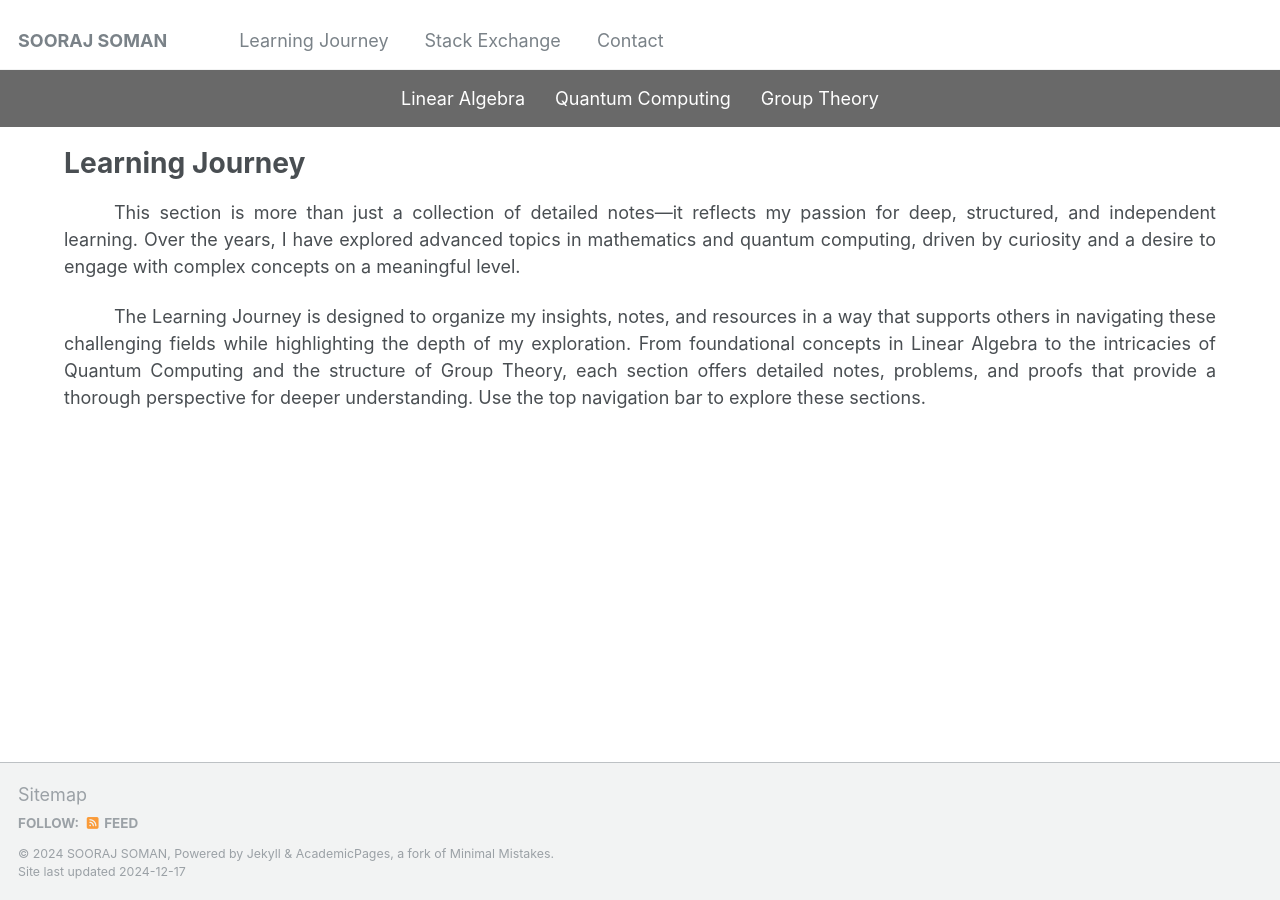
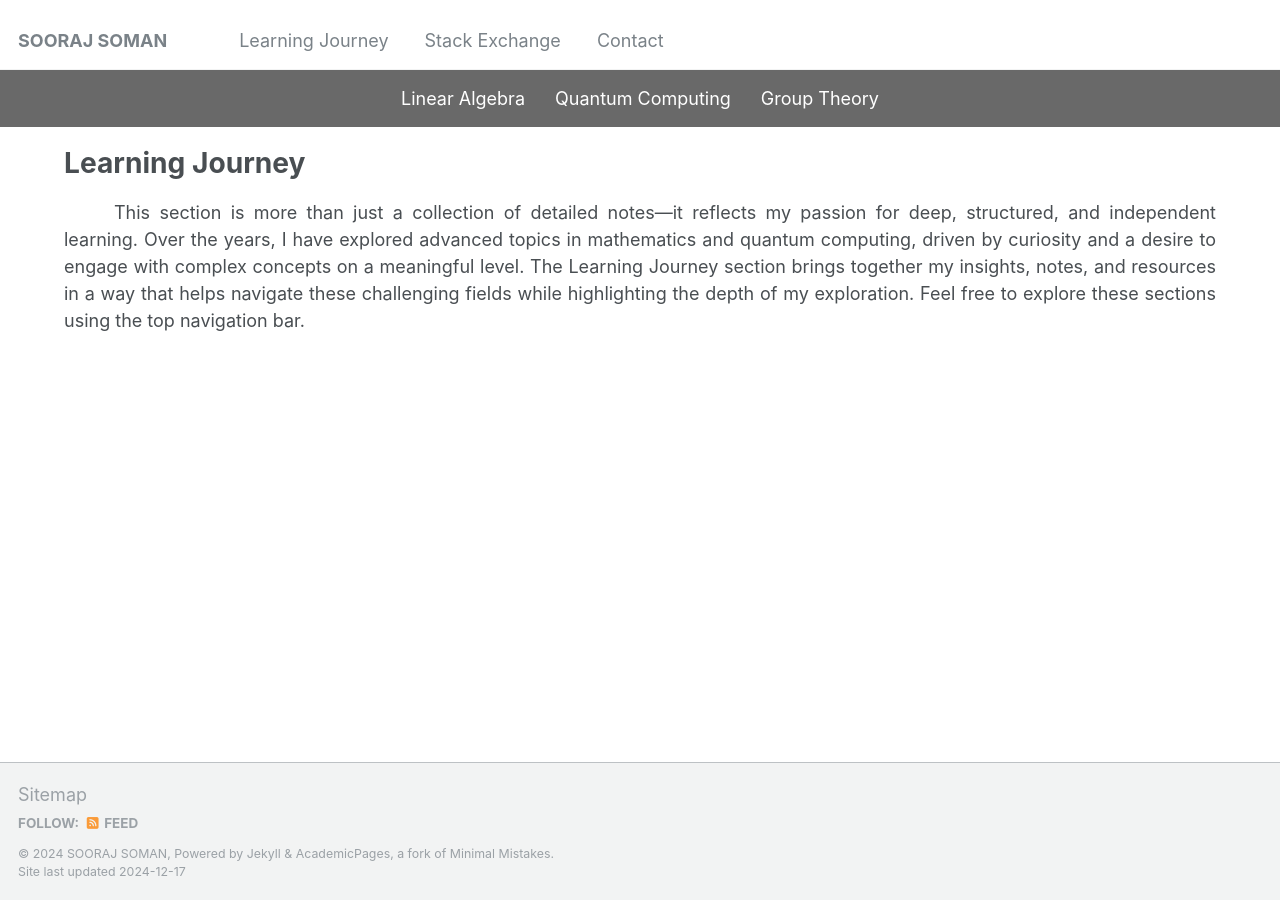
Before and after one commit to soorajss1729/soorajss1729.github.io, a Jekyll site: the page built from _learning/learning.md, in a window 1280 px wide. Built offline with Jekyll 4.4.1, drawn with Linux system fonts in a browser that asks for light colours.

Commit message:
Update learning.md

```diff
--- a/_learning/learning.md
+++ b/_learning/learning.md
@@ -29,6 +29,5 @@ classes: wide
 
 <a name="linear-algebra"></a>
 <div class="text-block">
- <p>This section is more than just a collection of detailed notes—it reflects my passion for deep, structured, and independent learning. Over the years, I have explored advanced topics in mathematics and quantum computing, driven by curiosity and a desire to engage with complex concepts on a meaningful level.</p>
- <p>The Learning Journey is designed to organize my insights, notes, and resources in a way that supports others in navigating these challenging fields while highlighting the depth of my exploration. From foundational concepts in Linear Algebra to the intricacies of Quantum Computing and the structure of Group Theory, each section offers detailed notes, problems, and proofs that provide a thorough perspective for deeper understanding. Use the top navigation bar to explore these sections.</p>
+ <p>This section is more than just a collection of detailed notes—it reflects my passion for deep, structured, and independent learning. Over the years, I have explored advanced topics in mathematics and quantum computing, driven by curiosity and a desire to engage with complex concepts on a meaningful level. The Learning Journey section brings together my insights, notes, and resources in a way that helps navigate these challenging fields while highlighting the depth of my exploration. Feel free to explore these sections using the top navigation bar.</p>
 </div>
```
